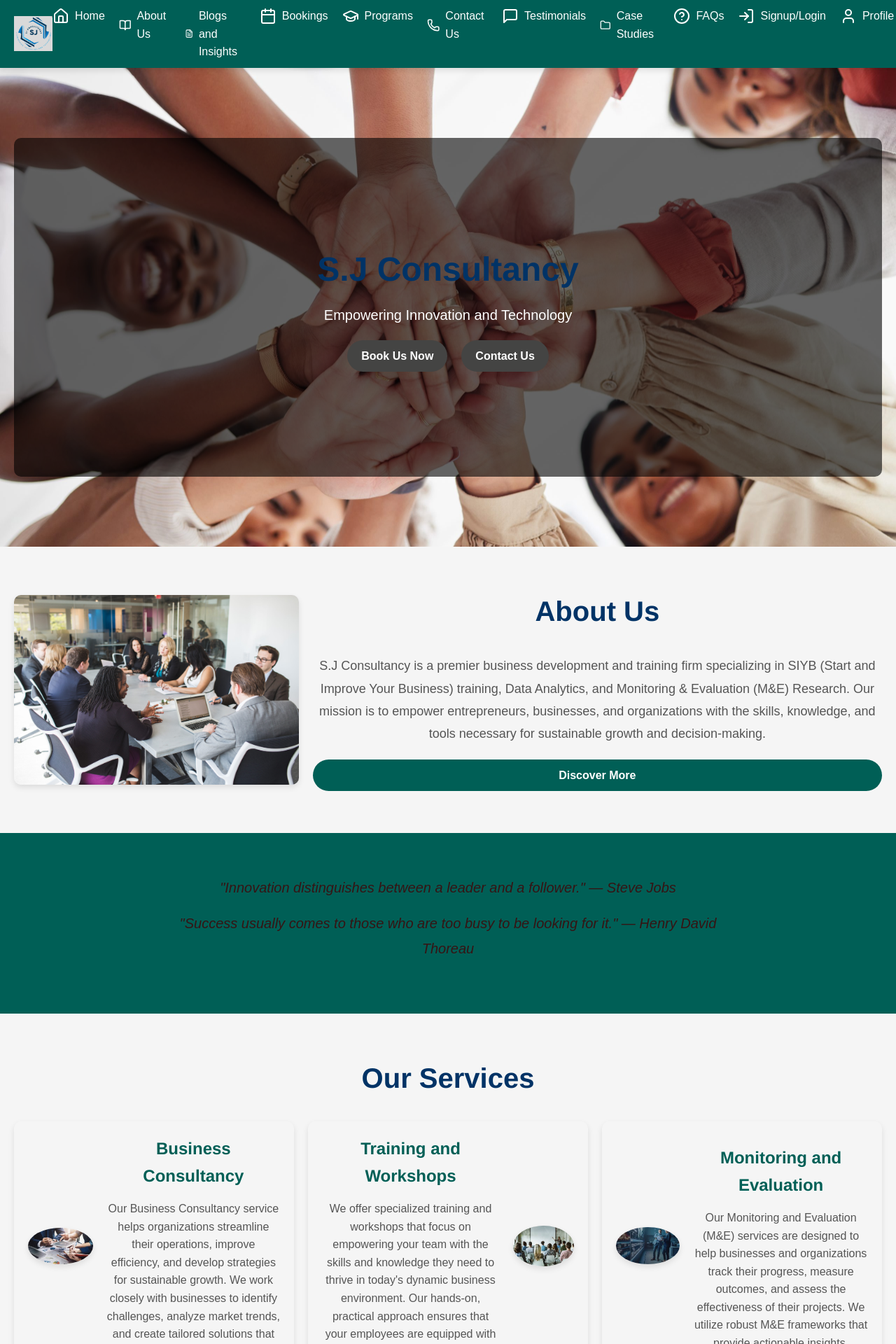
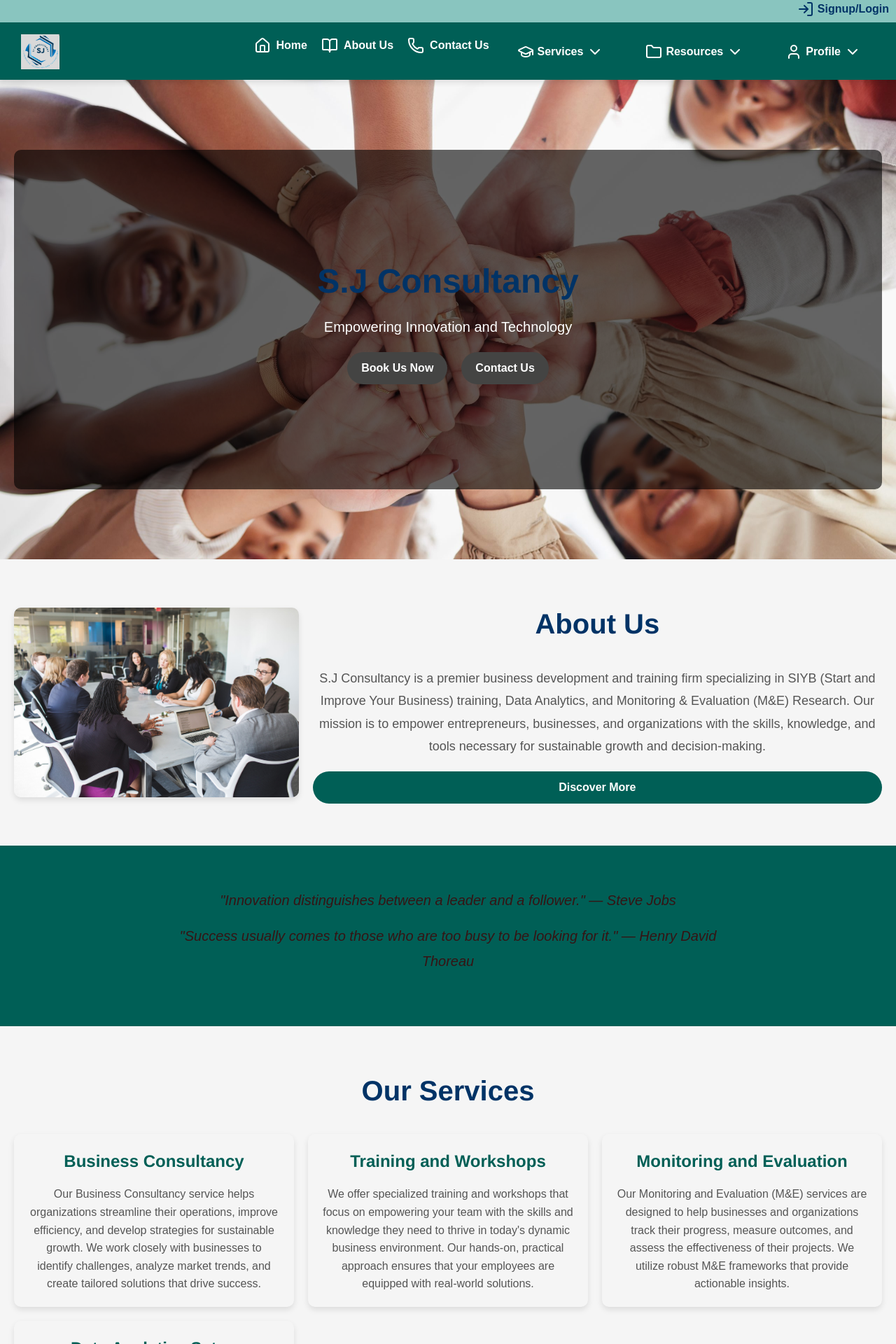
Before and after one commit to Amaaaarrrrrr/SJWebsite, a React (Vite) app in the folder SJConsultancy/: page / in a window 1280 px wide. Shown: the top 1920 px of the page at 70% size. Built offline with nearby package versions, Linux system fonts and the light colour scheme.

Commit message:
updated navbar

```diff
--- a/SJConsultancy/src/App.jsx
+++ b/SJConsultancy/src/App.jsx
@@ -18,10 +18,12 @@ import ProgramsPage from './pages/ProgramsPage';
 import TestimonialPage from './pages/TestimonialPage';
 import AuthPage from './pages/AuthPage';
 import AboutUs from './components/AboutUs';
+import AuthBar from './components/AuthBar';
 
 function App() {
   return (
     <Router>
+      <AuthBar />
       <Navbar />
       <Routes>
         <Route path="/" element={<Homepage />} />
--- /dev/null
+++ b/SJConsultancy/src/components/AuthBar.jsx
@@ -0,0 +1,16 @@
+import React from 'react';
+import { Link } from 'react-router-dom';
+import { LogIn } from 'lucide-react';
+
+const AuthBar = () => {
+  return (
+    <div className="top-bar">
+      <Link to="/auth" className="text-navyBlue font-semibold hover:underline flex items-center justify-end gap-2">
+        <LogIn />
+        Signup/Login
+      </Link>
+    </div>
+  );
+};
+
+export default AuthBar;
--- a/SJConsultancy/src/components/Home.jsx
+++ b/SJConsultancy/src/components/Home.jsx
@@ -15,6 +15,7 @@ const Home = () => {
   };
   return (
     <div>
+
       {/* Logo Section */}
      {/* Logo Section */}
      <header className="logo-section text-center text-white">
@@ -68,14 +69,7 @@ const Home = () => {
   <h2 className="text-3xl font-bold text-center text-navyBlue mb-6">Our Services</h2>
   <div className="grid grid-cols-1 md:grid-cols-2 gap-12">
     {/* Service 1 */}
-          <div className="service-container flex flex-col md:flex-row items-center gap-6">
-            <div className="service-image">
-              <img
-                src="/program1.jpeg"
-                alt="Business Consultancy"
-                className="rounded-image"
-              />
-            </div>
+    <div className="service-container flex flex-col items-start gap-6">
       <div className="service-text">
         <h3 className="text-2xl font-semibold text-navyBlue mb-4">Business Consultancy</h3>
         <p className="text-lg text-gray-700">
@@ -85,14 +79,7 @@ const Home = () => {
     </div>
 
     {/* Service 2 */}
-          <div className="service-container flex flex-col md:flex-row-reverse items-center gap-6">
-            <div className="service-image">
-              <img
-                src="/program2.jpeg"
-                alt="Training and Workshops"
-                className="rounded-image"
-              />
-            </div>
+    <div className="service-container flex flex-col items-start gap-6">
       <div className="service-text">
         <h3 className="text-2xl font-semibold text-navyBlue mb-4">Training and Workshops</h3>
         <p className="text-lg text-gray-700">
@@ -102,14 +89,7 @@ const Home = () => {
     </div>
 
     {/* Service 3 */}
-          <div className="service-container flex flex-col md:flex-row items-center gap-6">
-            <div className="service-image">
-              <img
-                src="/program3.jpeg"
-                alt="Monitoring and Evaluation"
-                className="rounded-image"
-              />
-            </div>
+    <div className="service-container flex flex-col items-start gap-6">
       <div className="service-text">
         <h3 className="text-2xl font-semibold text-navyBlue mb-4">Monitoring and Evaluation</h3>
         <p className="text-lg text-gray-700">
@@ -119,14 +99,7 @@ const Home = () => {
     </div>
 
     {/* Service 4 */}
-          <div className="service-container flex flex-col md:flex-row-reverse items-center gap-6">
-            <div className="service-image">
-              <img
-                src="/program4.jpeg"
-                alt="Data Analytics Setup"
-                className="rounded-image"
-              />
-            </div>
+    <div className="service-container flex flex-col items-start gap-6">
       <div className="service-text">
         <h3 className="text-2xl font-semibold text-navyBlue mb-4">Data Analytics Setup</h3>
         <p className="text-lg text-gray-700">
--- a/SJConsultancy/src/components/Navbar.jsx
+++ b/SJConsultancy/src/components/Navbar.jsx
@@ -3,7 +3,6 @@ import { Link } from 'react-router-dom';
 import {
   Home,
   BookOpen,
-  User,
   LogIn,
   MessageSquare,
   HelpCircle,
@@ -11,15 +10,21 @@ import {
   Calendar,
   GraduationCap,
   Phone,
-  Folder
+  Folder,
+  User,
+  ChevronDown,
 } from 'lucide-react';
 
 const Navbar = () => {
   const [menuOpen, setMenuOpen] = useState(false);
+  const [servicesOpen, setServicesOpen] = useState(false);
+  const [resourcesOpen, setResourcesOpen] = useState(false);
+  const [profileOpen, setProfileOpen] = useState(false);
 
-  const toggleMenu = () => {
-    setMenuOpen(!menuOpen);
-  };
+  const toggleMenu = () => setMenuOpen(!menuOpen);
+  const toggleServices = () => setServicesOpen(!servicesOpen);
+  const toggleResources = () => setResourcesOpen(!resourcesOpen);
+  const toggleProfile = () => setProfileOpen(!profileOpen);
 
   return (
     <nav className="navbar">
@@ -30,84 +35,115 @@ const Navbar = () => {
         ☰
       </button>
       <ul className={`nav-links ${menuOpen ? 'active' : ''}`}>
-
+        {/* Main Links */}
         <li>
           <Link to="/">
             <Home />
             Home
           </Link>
         </li>
-
         <li>
           <Link to="/aboutus">
             <BookOpen />
             About Us
           </Link>
         </li>
+        <li>
+          <Link to="/contactus">
+            <Phone />
+            Contact Us
+          </Link>
+        </li>
+        {/* <li>
+          <Link to="/auth">
+            <LogIn />
+            Signup/Login
+          </Link>
+        </li> */}
 
+        {/* Services Dropdown */}
+        <li className="dropdown">
+          <button onClick={toggleServices} className="dropdown-toggle">
+            <GraduationCap />
+            Services <ChevronDown />
+          </button>
+          {servicesOpen && (
+            <ul className="dropdown-menu">
               <li>
                 <Link to="/blogs">
                   <FileText />
-            Blogs and Insights
+                  Blogs and Events
                 </Link>
               </li>
-
               <li>
                 <Link to="/bookings">
                   <Calendar />
                   Bookings
                 </Link>
               </li>
-
               <li>
                 <Link to="/programs">
                   <GraduationCap />
                   Programs
                 </Link>
               </li>
-
-        <li>
-          <Link to="/contactus">
-            <Phone />
-            Contact Us
-          </Link>
+            </ul>
+          )}
         </li>
 
+        {/* Resources Dropdown */}
+        <li className="dropdown">
+          <button onClick={toggleResources} className="dropdown-toggle">
+            <Folder />
+            Resources <ChevronDown />
+          </button>
+          {resourcesOpen && (
+            <ul className="dropdown-menu">
               <li>
                 <Link to="/testimonials">
                   <MessageSquare />
                   Testimonials
                 </Link>
               </li>
-
               <li>
                 <Link to="/case-studies">
                   <Folder />
                   Case Studies
                 </Link>
               </li>
-
               <li>
                 <Link to="/faqs">
                   <HelpCircle />
                   FAQs
                 </Link>
               </li>
-
-        <li>
-          <Link to="/auth">
-            <LogIn />
-            Signup/Login
-          </Link>
+            </ul>
+          )}
         </li>
 
+        {/* Profile Dropdown */}
+        <li className="dropdown">
+          <button onClick={toggleProfile} className="dropdown-toggle">
+            <User />
+            Profile <ChevronDown />
+          </button>
+          {profileOpen && (
+            <ul className="dropdown-menu">
               <li>
                 <Link to="/profile">
                   <User />
                   Profile
                 </Link>
               </li>
-
+              <li>
+                <Link to="/logout">
+                  <LogIn />
+                  Logout
+                </Link>
+              </li>
+            </ul>
+          )}
+        </li>
       </ul>
     </nav>
   );
--- a/SJConsultancy/src/index.css
+++ b/SJConsultancy/src/index.css
@@ -445,7 +445,7 @@ html, body {
   justify-content: space-between;
   align-items: center;
   background-color: #005F56; /* Deep Green */
-  padding: 10px 20px;
+  padding: 15px 30px;
   box-shadow: 0 4px 8px rgba(0, 0, 0, 0.1);
   position: sticky;
   top: 0;
@@ -490,6 +490,7 @@ html, body {
   font-size: 16px;
   font-weight: 500;
   color: #FFFFFF; /* White */
+  font-weight: bold;
   transition: color 0.3s ease;
 }
 
@@ -519,6 +520,54 @@ html, body {
 
 .nav-links.active a {
   font-size: 18px;
+}
+
+.navbar .dropdown {
+  position: relative;
+  display: inline-block;
+
+}
+.navbar .dropdown-toggle {
+  background: none;
+  border: none;
+  margin: 0;
+  color: #FFFFFF; /* White text */
+  font-size: 16px;
+  font-weight: bold;
+  cursor: pointer;
+  display: flex;
+  align-items: center;
+  gap: 5px;
+  transition: color 0.3s ease;
+}
+
+.navbar .dropdown-toggle:hover {
+  color: #FFD700; /* Gold on hover */
+}
+
+
+.navbar .dropdown-menu {
+  position: absolute;
+  top: 100%;
+  left: 0;
+  background-color: #008080;
+  box-shadow: 0 4px 8px rgba(0, 0, 0, 0.1);
+  border-radius: 8px;
+  overflow: hidden;
+  display: none;
+  flex-direction: column;
+}
+
+.navbar .dropdown-menu li {
+  padding: 10px 20px;
+}
+
+.navbar .dropdown-menu li:hover {
+  background-color: #003366;
+}
+
+.navbar .dropdown:hover .dropdown-menu {
+  display: flex;
 }
 
 /* Responsive Design */
@@ -551,6 +600,33 @@ html, body {
     font-size: 18px;
   }
 }
+/* Top Bar Styling */
+.top-bar {
+  background-color: #89c5bf; /* Light Gray */
+  text-align: right;
+  padding-right: 10px;
+  padding-left: 10px;
+  border-bottom: 2px solid #005F56;
+  box-shadow: 0 2px 4px rgba(0, 0, 0, 0.1);
+  position: sticky;
+  top: 0;
+  z-index: 1000;
+}
+
+.top-bar a {
+  color: #003366; /* Navy Blue */
+  font-weight: bold;
+  text-decoration: none;
+  transition: color 0.3s ease;
+  display: inline-flex;
+  align-items: center;
+  gap: 5px;
+}
+
+.top-bar a:hover {
+  color: #005F56; /* Deep Green on hover */
+  text-decoration: underline;
+}
 
 /* ======================== */
 /* Home Page Styling */
@@ -760,18 +836,6 @@ section p {
   line-height: 1.8;
 }
 
-.service-image img {
-  width: 100%;
-  height: auto;
-  object-fit: cover;
-  border-radius: 100%; /* Rounded/Circular images */
-  box-shadow: 0 4px 8px rgba(0, 0, 0, 0.1);
-}
-
-.rounded-image {
-  border-radius: 50%; /* Circular images */
-  box-shadow: 0 4px 8px rgba(0, 0, 0, 0.1);
-}
 
 /* Why Choose Us Section */
 .grid {
```
Lines whose indentation alone changed are shown as unchanged.
